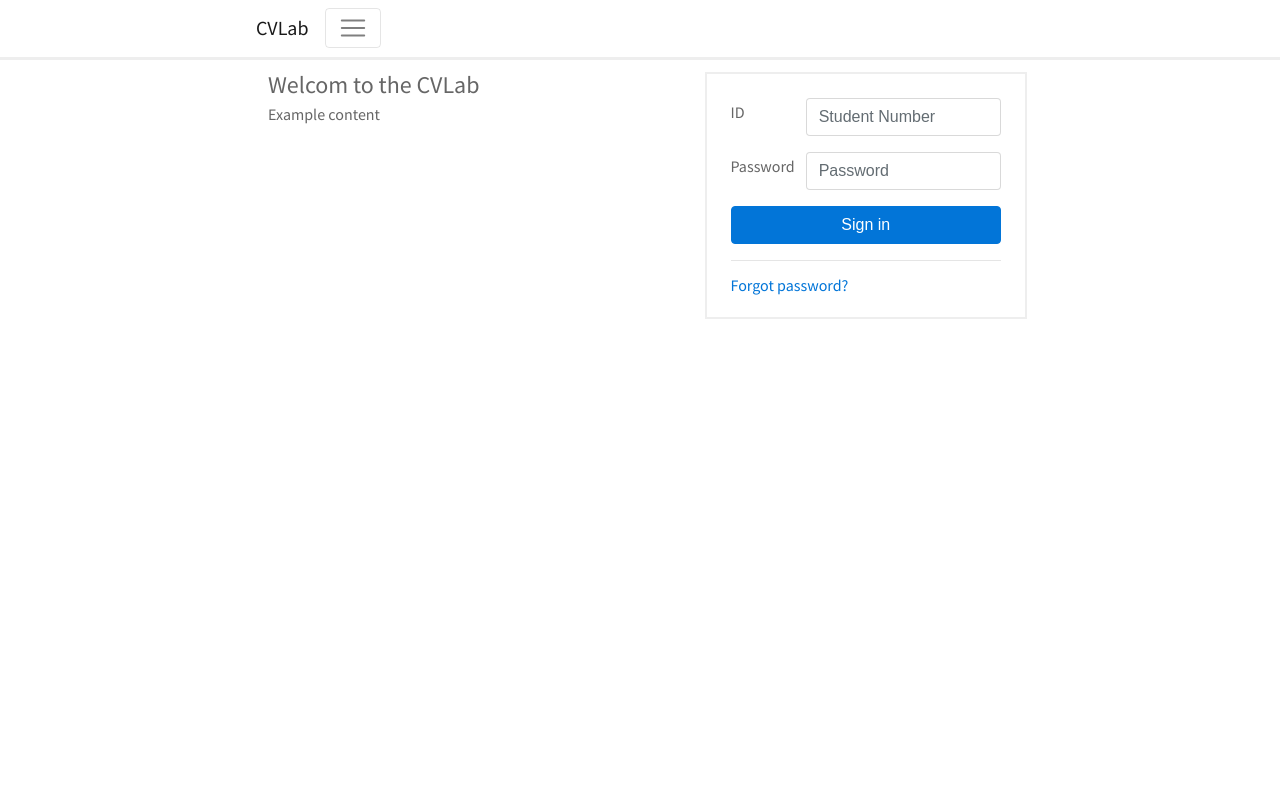
After one commit to jiunbae/scoreboard, a Flask app: page /profile in a window 1280 px wide. The commit adds this page. Run offline with Flask 2, Linux system fonts and the light colour scheme; some libraries are stand-ins or nearby versions.

Commit message:
Update submit and login

```diff
--- a/app.py
+++ b/app.py
@@ -20,5 +20,9 @@ def assignment(pid):
 def submit():
     return render_template('submit.html')
 
+@app.route('/profile')
+def profile():
+    return render_template('login.html')
+
 if __name__ == '__main__':
     app.run(debug=True)
--- a/static/css/style.css
+++ b/static/css/style.css
@@ -55,3 +55,10 @@ nav.navbar ul.navbar-nav li.nav-item {
     color: inherit;
     text-decoration: inherit;
 }
+
+form#login {
+    width: 350px;
+    border: 2px solid #eee;
+    padding: 24px;
+    padding-bottom: 0px;
+}
--- a/templates/assignment.html
+++ b/templates/assignment.html
@@ -1,4 +1,4 @@
-{% extends "layout.html" %}
+{% extends "index.html" %}
 
 {% block body %}
     <div class="container assignment">
@@ -9,4 +9,6 @@
         </div>
         <p>{{ assignment.content }}</p>
     </div>
+
+    <button type="submit" class="btn btn-primary">Submit</button>
 {% endblock %}
--- a/templates/index.html
+++ b/templates/index.html
@@ -1,6 +1,58 @@
-{% extends "layout.html" %}
+<!DOCTYPE html>
+<html lang="en">
+<head>
+  <meta charset="utf-8">
+  <meta http-equiv="X-UA-Compatible" content="IE=edge,chrome=1">
+  <meta name="viewport" content="width=device-width, initial-scale=1">
 
-{% block body %}
-    <h2>CVLab Homework</h2>
-    <p>Hello, this is cvlab homework scoreboard</p>
-{% endblock %}
+  <title>Scoreboard</title>
+  <link rel="shortcut icon" href="/static/images/favicon.ico">
+  <link rel="stylesheet" href="https://maxcdn.bootstrapcdn.com/bootstrap/4.0.0-beta.3/css/bootstrap.min.css">
+  <link rel="stylesheet" href="https://use.fontawesome.com/releases/v5.1.1/css/all.css">
+  <link rel="stylesheet" href="/static/css/style.css">
+</head>
+<body>
+  <nav class="navbar navbar-expand-lg navbar-light bg-light">
+    <div>
+      <a class="navbar-brand" href="/">CVLab</a>
+      <button class="navbar-toggler" type="button" data-toggle="collapse" data-target="#navbarNav" aria-controls="navbarNav" aria-expanded="false" aria-label="Toggle navigation">
+        <span class="navbar-toggler-icon"></span>
+      </button>
+      <div class="collapse navbar-collapse" id="navbarNav">
+        <ul class="navbar-nav mr-auto">
+          <li class="nav-item">
+            <a class="nav-link" href="/assignments"><i class="fas fa-clipboard-list"></i></a>
+          </li>
+          <li class="nav-item">
+            <a class="nav-link" href="/submit"><i class="fas fa-file-import"></i></a>
+          </li>
+          <li class="nav-item">
+            <a class="nav-link" href="/"><i class="fas fa-search"></i></a>
+          </li>
+        </ul>
+        <ul class="navbar-nav">
+          <li class="nav-item">
+            <a class="nav-link" href="/profile"><i class="fas fa-user-circle"></i></a>
+          </li>
+        </ul>
+      </div>
+    </div>
+  </nav>
+
+  <section id="wrapper">
+    {% block body %}
+      <h2>CVLab Homework</h2>
+      <p>Hello, this is cvlab homework scoreboard</p>
+    {% endblock %}
+  </section>
+
+  <footer>
+    {% block footer %}
+    {% endblock %}
+  </footer>
+
+  <script src="https://ajax.googleapis.com/ajax/libs/jquery/2.1.1/jquery.min.js"></script>
+  <script src="https://maxcdn.bootstrapcdn.com/bootstrap/4.0.0-beta.3/js/bootstrap.min.js"></script>
+  <script src="/static/js/scripts.js"></script>
+</body>
+</html>
--- a/templates/list.html
+++ b/templates/list.html
@@ -1,4 +1,4 @@
-{% extends "layout.html" %}
+{% extends "index.html" %}
 
 {% block body %}
     <table id="assignments" class="table table-hover">
--- /dev/null
+++ b/templates/login.html
@@ -0,0 +1,36 @@
+{% extends "index.html" %}
+
+{% block body %}
+  <div class="row">
+    <div class="col-7">
+      <h4>Welcom to the CVLab</h4>
+      <p>Example content
+      </p>
+    </div>
+    <form id="login" class="col-5">
+      <div class="form-group row">
+        <label for="inputEmail3" class="col-sm-3 col-form-label">ID</label>
+        <div class="col-sm-9">
+          <input type="text" class="form-control" id="inputEmail3" placeholder="Student Number">
+        </div>
+      </div>
+      <div class="form-group row">
+        <label for="inputPassword3" class="col-sm-3 col-form-label">Password</label>
+        <div class="col-sm-9">
+          <input type="password" class="form-control" id="inputPassword3" placeholder="Password">
+        </div>
+      </div>
+      <div class="form-group row">
+        <div class="col-sm-12">
+          <button type="submit" class="btn btn-primary btn-block">Sign in</button>
+        </div>
+      </div>
+      <hr>
+      <div class="form-group row">
+        <label class="col-sm-8">
+          <a href="#">Forgot password?</a>
+        </label>
+      </div>
+    </form>
+  </div>
+{% endblock %}
--- a/templates/submit.html
+++ b/templates/submit.html
@@ -1,4 +1,4 @@
-{% extends "layout.html" %}
+{% extends "index.html" %}
 
 {% block body %}
 
```
Also changed, not shown: templates/layout.html (deleted, +0 -54 lines).
